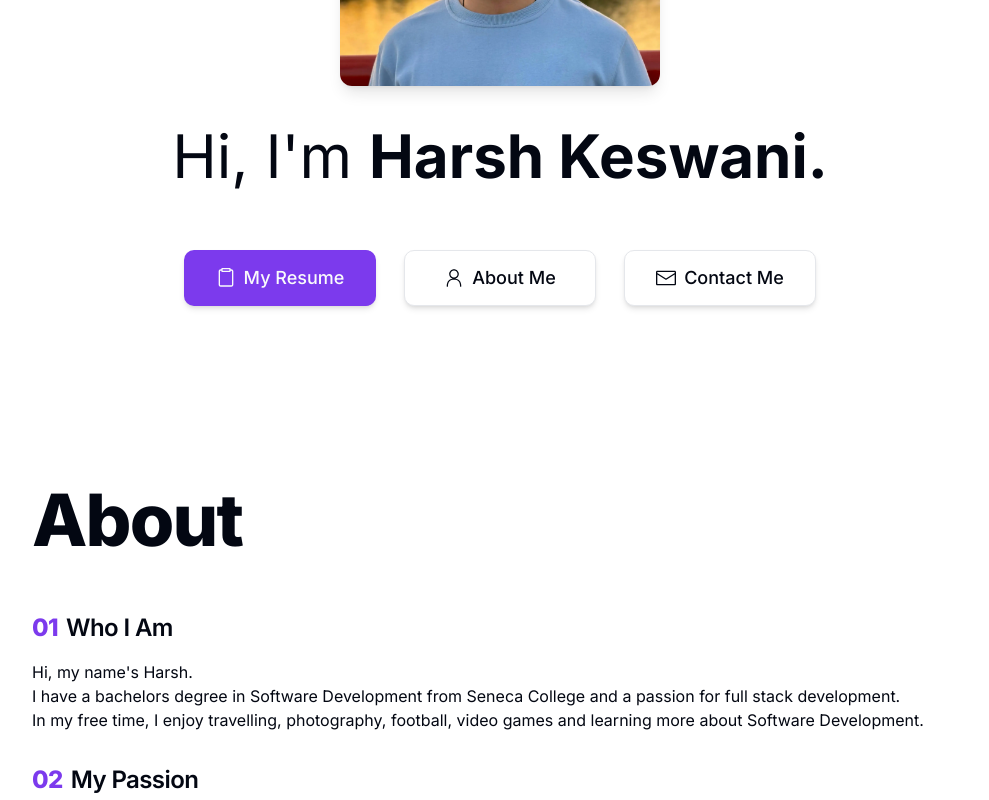
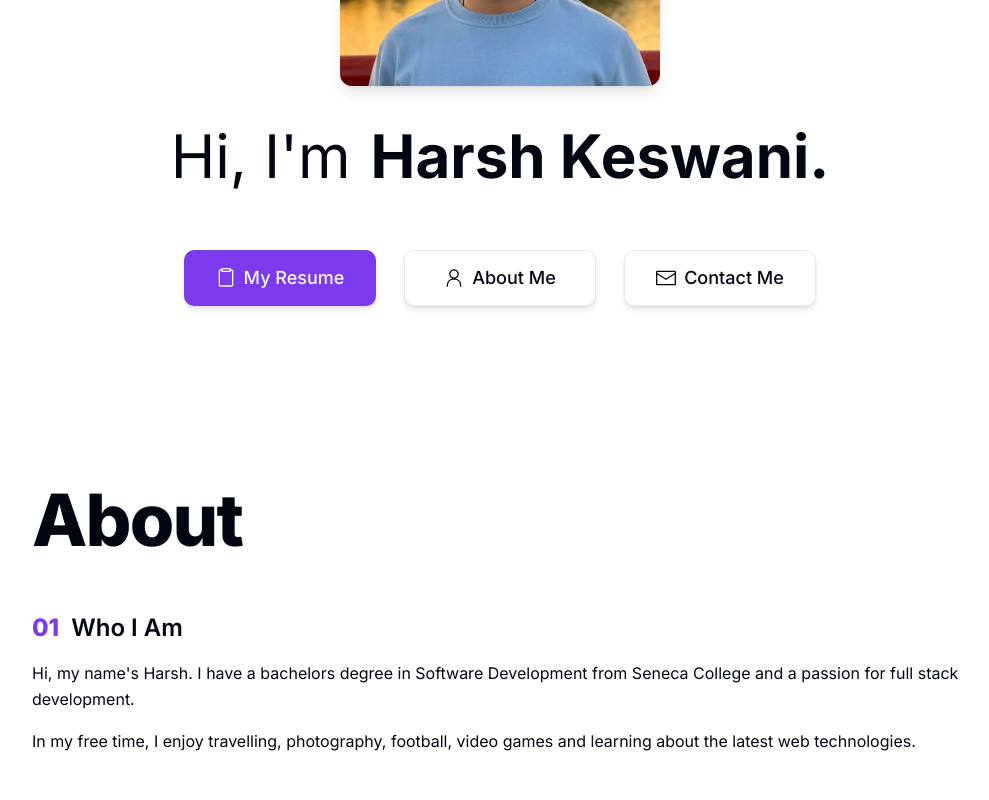
Before and after one commit to hershk17/portfolio, a Next.js app: page / in a window 1280 px wide. Shown: the part 380-1180 px from the top of the page, without its empty margins (140-1129 px from the left). Built offline with nearby package versions, Linux system fonts and the light colour scheme.

Commit message:
updated overview and about page styling

```diff
--- a/components/sections/About.tsx
+++ b/components/sections/About.tsx
@@ -8,14 +8,18 @@ export const About = () => {
       </h1>
 
       {ABOUT.map((item) => (
-        <section key={item.id}>
-          <h1 className="text-2xl font-semibold tracking-tight mt-8 mb-4">
-            <span className="text-primary font-extrabold mr-2">{item.id}</span>
+        <section key={item.id} className="mb-12">
+          <h1 className="text-2xl font-semibold mb-4">
+            <span className="text-primary font-extrabold mr-3">{item.id}</span>
             {item.title}
           </h1>
-          {item.paragraphs.map((paragraph, idx) => (
-            <p key={idx}>{paragraph}</p>
-          ))}
+          <article className="space-y-4">
+            {item.paragraphs.map((paragraph, idx) => (
+              <p key={idx} className="leading-relaxed">
+                {paragraph}
+              </p>
+            ))}
+          </article>
         </section>
       ))}
     </section>
--- a/components/sections/Overview.tsx
+++ b/components/sections/Overview.tsx
@@ -20,12 +20,14 @@ export const Overview = () => {
         src={pfp}
         alt="Profile Picture"
         priority={true}
-        className="rounded-xl shadow-lg h-[220px] w-[220px] mt-12 md:mt-0 md:h-[40dvh] md:w-[40dvh]"
+        className="rounded-xl shadow-lg h-[220px] w-[220px] mt-12 md:mt-0 md:h-[40vh] md:w-[40vh]"
       />
-      <span className="text-5xl md:text-6xl mt-[5dvh]">
-        Hi, I&#39;m{" "}
-        <strong className="whitespace-nowrap">Harsh Keswani.</strong>
-      </span>
+      <p className="mt-[5vh] flex flex-col md:flex-row flex-wrap gap-2 md:gap-5">
+        <span className="text-4xl md:text-6xl">Hi, I&#39;m</span>
+        <strong className="whitespace-nowrap text-5xl md:text-6xl">
+          Harsh Keswani.
+        </strong>
+      </p>
 
       <div className="flex flex-col md:flex-row items-center justify-center gap-3 md:gap-7 mt-16">
         <Link
--- a/components/sections/Skills.tsx
+++ b/components/sections/Skills.tsx
@@ -52,7 +52,7 @@ export const Skills = () => {
                     <Progress
                       aria-label={technology.experience + "% proficiency"}
                       value={technology.experience}
-                      className="w-[75%] h-1 bg-primary/20"
+                      className="w-[75%] h-1 bg-primary/30 dark:bg-primary/50"
                     />
                   </li>
                 ))}
--- a/lib/data.ts
+++ b/lib/data.ts
@@ -292,9 +292,8 @@ export const ABOUT = [
     id: "01",
     title: "Who I Am",
     paragraphs: [
-      "Hi, my name's Harsh.",
-      "I have a bachelors degree in Software Development from Seneca College and a passion for full stack development.",
-      "In my free time, I enjoy travelling, photography, football, video games and learning more about Software Development.",
+      "Hi, my name's Harsh. I have a bachelors degree in Software Development from Seneca College and a passion for full stack development.",
+      "In my free time, I enjoy travelling, photography, football, video games and learning about the latest web technologies.",
     ],
   },
   {
@@ -318,9 +317,9 @@ export const SKILLS = [
   {
     title: "Frontend",
     technologies: [
-      { name: "React", icon: reactIcon, experience: 95 },
-      { name: "TypeScript", icon: typescriptIcon, experience: 95 },
-      { name: "Next.js", icon: nextjsIcon, experience: 90, invert: true },
+      { name: "React", icon: reactIcon, experience: 90 },
+      { name: "TypeScript", icon: typescriptIcon, experience: 90 },
+      { name: "Next.js", icon: nextjsIcon, experience: 85, invert: true },
       { name: "Angular", icon: angularIcon, experience: 80 },
     ],
   },
@@ -328,16 +327,16 @@ export const SKILLS = [
     title: "Backend",
     technologies: [
       { name: ".NET/C#", icon: csharpIcon, experience: 95 },
-      { name: "Java", icon: javaIcon, experience: 90 },
-      { name: "Node.js", icon: nodejsIcon, experience: 80 },
-      { name: "C++", icon: cppIcon, experience: 75 },
+      { name: "Java", icon: javaIcon, experience: 85 },
+      { name: "Node.js", icon: nodejsIcon, experience: 85 },
+      { name: "C++", icon: cppIcon, experience: 80 },
     ],
   },
   {
     title: "Databases",
     technologies: [
-      { name: "PostgreSQL", icon: postgresqlIcon, experience: 95 },
-      { name: "MSSQL", icon: mssqlIcon, experience: 90 },
+      { name: "PostgreSQL", icon: postgresqlIcon, experience: 90 },
+      { name: "MSSQL", icon: mssqlIcon, experience: 85 },
       { name: "MySQL", icon: mysqlIcon, experience: 85 },
       { name: "Mongo", icon: mongodbIcon, experience: 80 },
     ],
@@ -345,10 +344,10 @@ export const SKILLS = [
   {
     title: "DevOps",
     technologies: [
-      { name: "Git", icon: gitIcon, experience: 95 },
-      { name: "AWS", icon: awsIcon, experience: 90, invert: true },
-      { name: "Actions", icon: githubIcon, experience: 85, invert: true },
-      { name: "Docker", icon: dockerIcon, experience: 85 },
+      { name: "Git", icon: gitIcon, experience: 90 },
+      { name: "Actions", icon: githubIcon, experience: 90, invert: true },
+      { name: "AWS", icon: awsIcon, experience: 80, invert: true },
+      { name: "Docker", icon: dockerIcon, experience: 80 },
     ],
   },
 ];
```
